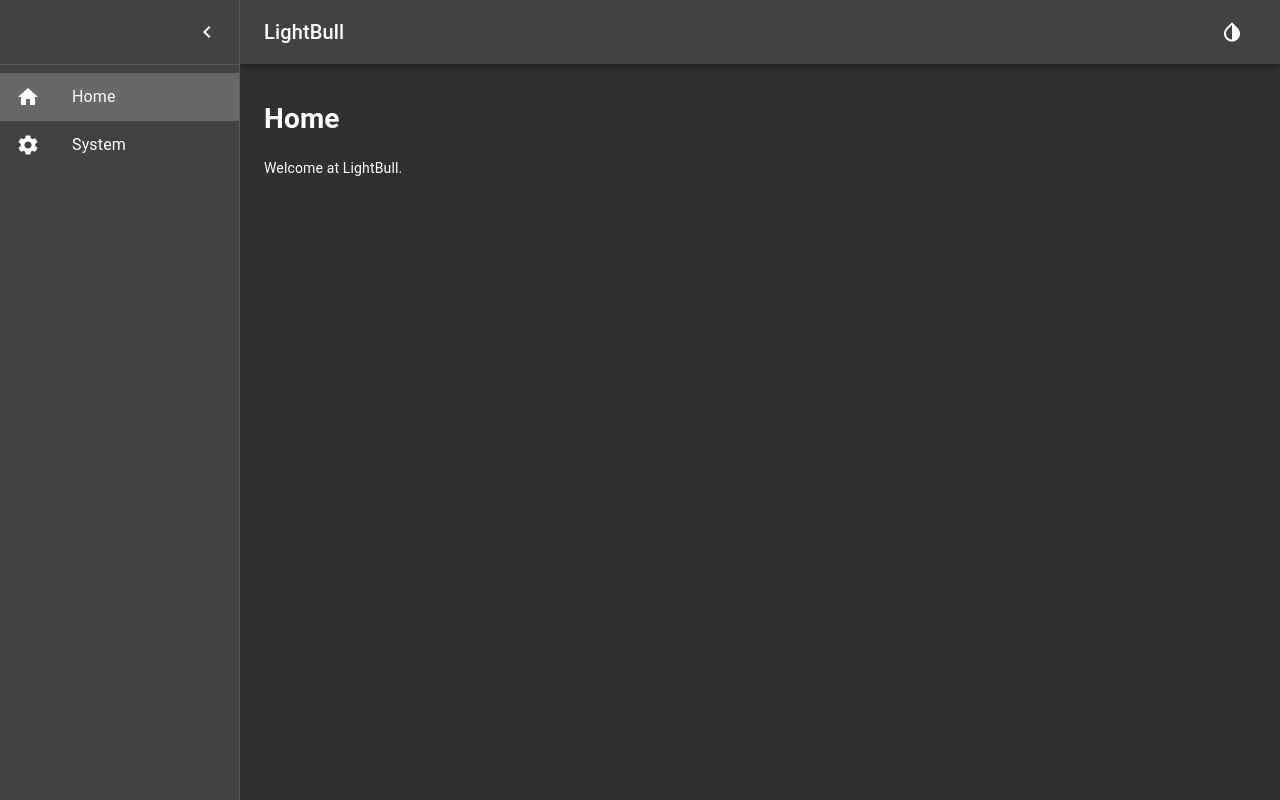
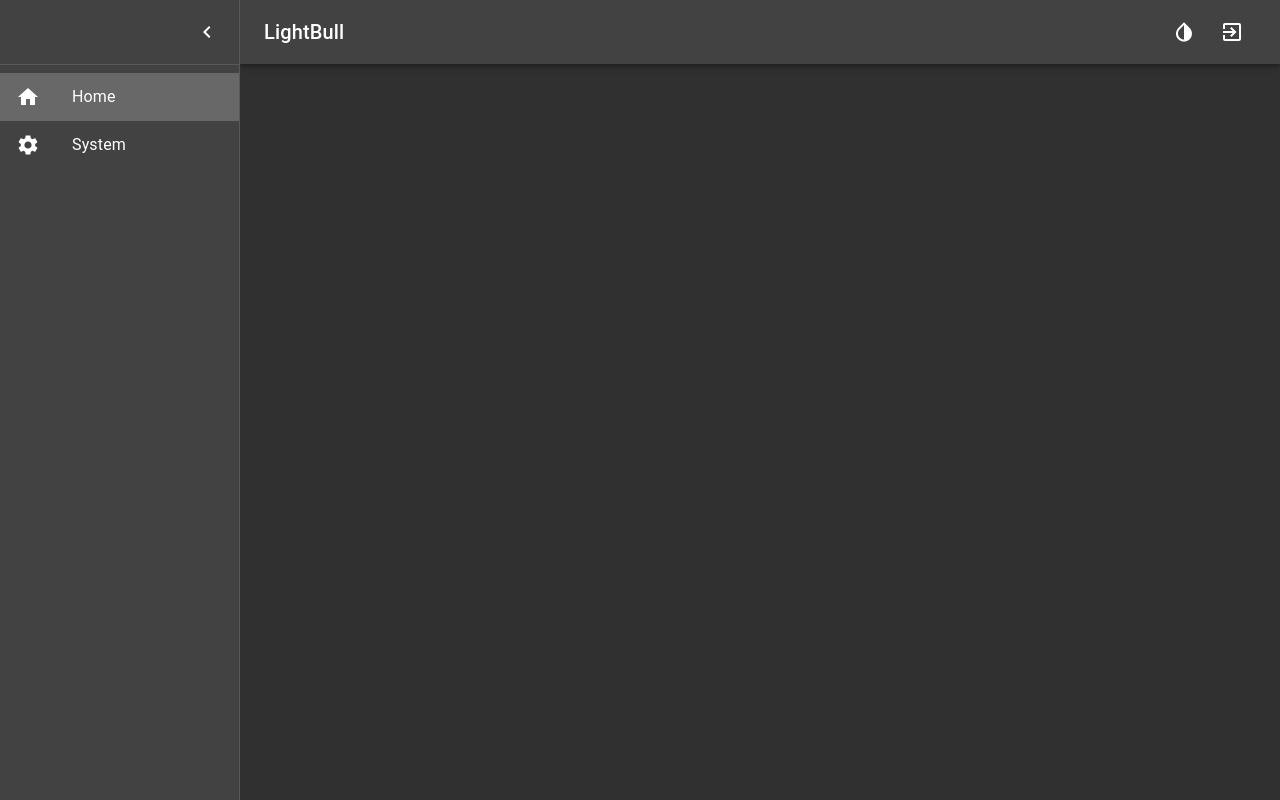
Before and after one commit to andrekupka/bullhead-control-ui, a React (Create React App) app: page /login in a window 1280 px wide. Both pictures are taken after a click on the button "LOGIN". Built offline with nearby package versions, Linux system fonts and the light colour scheme.

Commit message:
add logout button

```diff
--- a/src/bullhead/LightBull.tsx
+++ b/src/bullhead/LightBull.tsx
@@ -1,10 +1,11 @@
+import {createMuiTheme, CssBaseline, MuiThemeProvider} from '@material-ui/core';
 import React, {useMemo} from 'react';
-import {createMuiTheme, CssBaseline, MuiThemeProvider} from '@material-ui/core';
-import {BrowserRouter} from 'react-router-dom';
-import {MainViewContainer} from './components/MainViewContainer';
-import {NavigationBar} from './components/navigation/NavigationBar';
+import {connect} from 'react-redux';
+import {BrowserRouter, Route, Switch} from 'react-router-dom';
+import {AuthenticatedRoute} from './components/authentication/AuthenticatedRoute';
+import {LoginView} from './components/authentication/LoginView';
+import {LightBullFrame} from './components/LightBullFrame';
 import {LightBullState} from './state';
-import {connect} from 'react-redux';
 
 interface Props {
     isDark: boolean;
@@ -20,11 +21,11 @@ const PureLightBull = (props: Props) => {
     return (
         <MuiThemeProvider theme={theme}>
             <BrowserRouter>
-                <div style={{display: 'flex'}}>
-                    <CssBaseline/>
-                    <NavigationBar/>
-                    <MainViewContainer/>
-                </div>
+                <CssBaseline/>
+                <Switch>
+                    <Route path='/login' component={LoginView}/>
+                    <AuthenticatedRoute path='/' component={LightBullFrame}/>
+                </Switch>
             </BrowserRouter>
         </MuiThemeProvider>
     );
--- /dev/null
+++ b/src/bullhead/components/LightBullFrame.tsx
@@ -0,0 +1,12 @@
+import React from 'react';
+import {LightBullContentContainer} from './MainContentContainer';
+import {NavigationBar} from './navigation/NavigationBar';
+
+export const LightBullFrame = () => {
+    return (
+      <div>
+          <NavigationBar/>
+          <LightBullContentContainer/>
+      </div>
+    );
+};
--- a/src/bullhead/components/MainViewContainer.tsx
+++ b/src/bullhead/components/MainContentContainer.tsx
@@ -4,8 +4,6 @@ import React from 'react';
 import {connect} from 'react-redux';
 import {LightBullState} from '../state';
 import {NavigationAware} from '../types/navigation/NavigationAware';
-import {AuthenticatedRoute} from './authentication/AuthenticatedRoute';
-import {LoginView} from './authentication/LoginView';
 import {NotFound} from './common/NotFound';
 import {Home} from './home/Home';
 import {SystemView} from './system/SystemView';
@@ -48,9 +46,8 @@ const PureMainViewContainer = (props: Props) => {
         <main className={mainClasses}>
             <div className={classes.contentView}>
                 <Switch>
-                    <Route path='/login' component={LoginView}/>
-                    <AuthenticatedRoute exact path='/' component={Home}/>
-                    <AuthenticatedRoute path='/system' component={SystemView}/>
+                    <Route exact path='/' component={Home}/>
+                    <Route path='/system' component={SystemView}/>
                     <Route component={NotFound}/>
                 </Switch>
             </div>
@@ -62,6 +59,6 @@ const mapStateToProps = (state: LightBullState) => ({
     ...state.navigation
 });
 
-export const MainViewContainer = connect(
+export const LightBullContentContainer = connect(
     mapStateToProps
 )(PureMainViewContainer);
--- a/src/bullhead/components/authentication/LoginView.tsx
+++ b/src/bullhead/components/authentication/LoginView.tsx
@@ -17,10 +17,12 @@ export const PureLoginView = (props: Props) => {
         return <Redirect to='/'/>;
     }
     return (
-        <div>
-            <h1>Login</h1>
-            <Button variant='contained' color='primary' onClick={() => props.authenticate()}>Login</Button>
-        </div>
+        <main>
+            <div>
+                <h1>Login</h1>
+                <Button variant='contained' color='primary' onClick={() => props.authenticate()}>Login</Button>
+            </div>
+        </main>
     );
 };
 
--- /dev/null
+++ b/src/bullhead/components/authentication/LogoutButton.tsx
@@ -0,0 +1,27 @@
+import React, {Dispatch} from 'react';
+import {IconButton} from '@material-ui/core';
+import ExitToAppIcon from '@material-ui/icons/ExitToApp';
+import {connect} from 'react-redux';
+import {setAuthenticated} from '../../state/authentication/actions';
+import {AuthenticationActionTypes} from '../../state/authentication/types';
+
+interface Props {
+    logout: () => void;
+}
+
+const PureLogoutButton = (props: Props) => {
+    return (
+        <IconButton color='inherit' onClick={() => props.logout()}>
+            <ExitToAppIcon/>
+        </IconButton>
+    );
+};
+
+const mapDispatchToProps = (dispatch: Dispatch<AuthenticationActionTypes>) => ({
+    logout: () => dispatch(setAuthenticated(false))
+});
+
+export const LogoutButton = connect(
+    null,
+    mapDispatchToProps
+)(PureLogoutButton);
--- a/src/bullhead/components/navigation/NavigationBar.tsx
+++ b/src/bullhead/components/navigation/NavigationBar.tsx
@@ -7,6 +7,7 @@ import {LightBullState} from '../../state';
 import {showNavigation} from '../../state/navigation/actions';
 import {NavigationActionTypes} from '../../state/navigation/types';
 import {NavigationAware} from '../../types/navigation/NavigationAware';
+import {LogoutButton} from '../authentication/LogoutButton';
 import {NavigationDrawer} from './NavigationDrawer';
 import {ToggleThemeButton} from './ToggleThemeButton';
 
@@ -42,20 +43,19 @@ const PureNavigationBar = (props: Props) => {
         <>
             <AppBar position='fixed'
                     color='inherit'
-                    className={classNames(classes.appBar, props.isNavigationOpen && classes.appBarShift)}
-            >
+                    className={classNames(classes.appBar, props.isNavigationOpen && classes.appBarShift)}>
                 <Toolbar>
                     <IconButton edge='start'
                                 color='inherit'
                                 className={classNames(props.isNavigationOpen && classes.hide)}
-                                onClick={() => props.showNavigation()}
-                    >
+                                onClick={() => props.showNavigation()}>
                         <MenuIcon/>
                     </IconButton>
                     <Typography variant='h6' style={{flex: 1}}>
                         LightBull
                     </Typography>
                     <ToggleThemeButton/>
+                    <LogoutButton/>
                 </Toolbar>
             </AppBar>
             <NavigationDrawer/>
@@ -64,7 +64,8 @@ const PureNavigationBar = (props: Props) => {
 };
 
 const mapStateToProps = (state: LightBullState) => ({
-    ...state.navigation
+    ...state.navigation,
+    isAuthenticated: state.authentication.isAuthenticated
 });
 
 const mapDispatchToProps = (dispatch: Dispatch<NavigationActionTypes>) => ({
--- a/src/bullhead/components/navigation/ToggleThemeButton.tsx
+++ b/src/bullhead/components/navigation/ToggleThemeButton.tsx
@@ -6,22 +6,20 @@ import {toggleTheme} from '../../state/theme/actions';
 import {ThemeActionTypes} from '../../state/theme/types';
 
 interface Props {
-    onToggleTheme: () => void;
+    toggleTheme: () => void;
 }
 
 const PureToggleThemeButton = (props: Props) => {
     return (
-        <IconButton color='inherit' onClick={() => props.onToggleTheme()}>
+        <IconButton color='inherit' onClick={() => props.toggleTheme()}>
             <InvertColors/>
         </IconButton>
     );
 };
 
-const mapDispatchToProps = (dispatch: Dispatch<ThemeActionTypes>) => {
-    return {
-        onToggleTheme: () => dispatch(toggleTheme())
-    };
-};
+const mapDispatchToProps = (dispatch: Dispatch<ThemeActionTypes>) => ({
+    toggleTheme: () => dispatch(toggleTheme())
+});
 
 export const ToggleThemeButton = connect(
     null,
```
